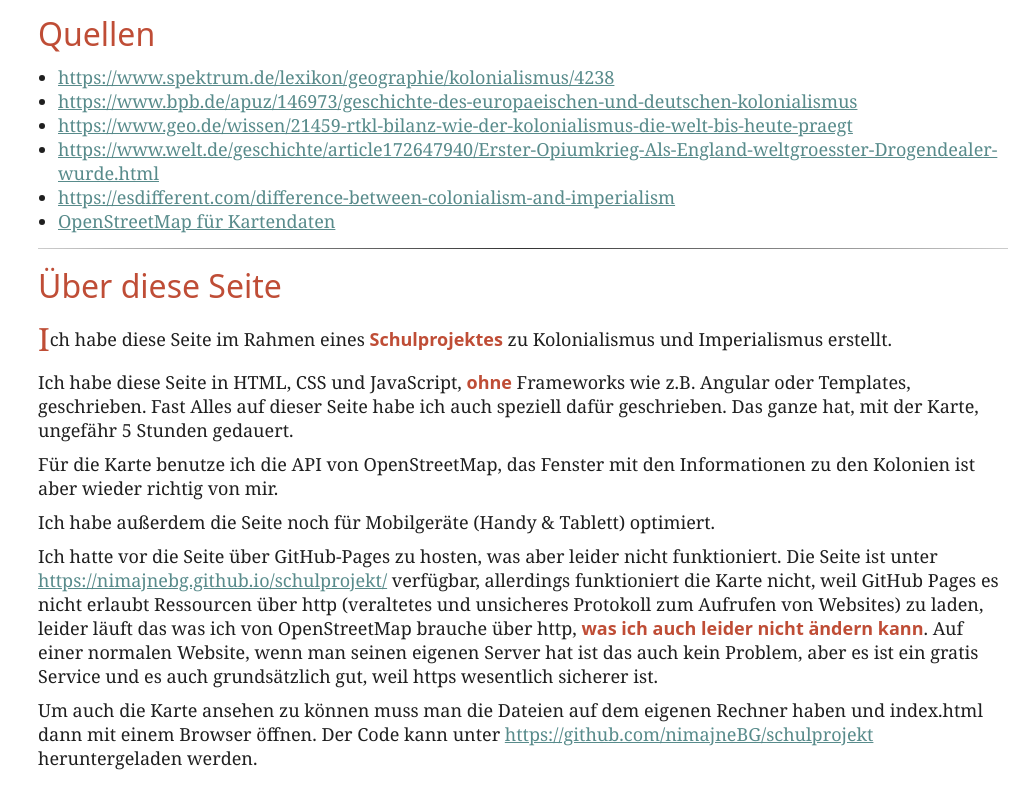
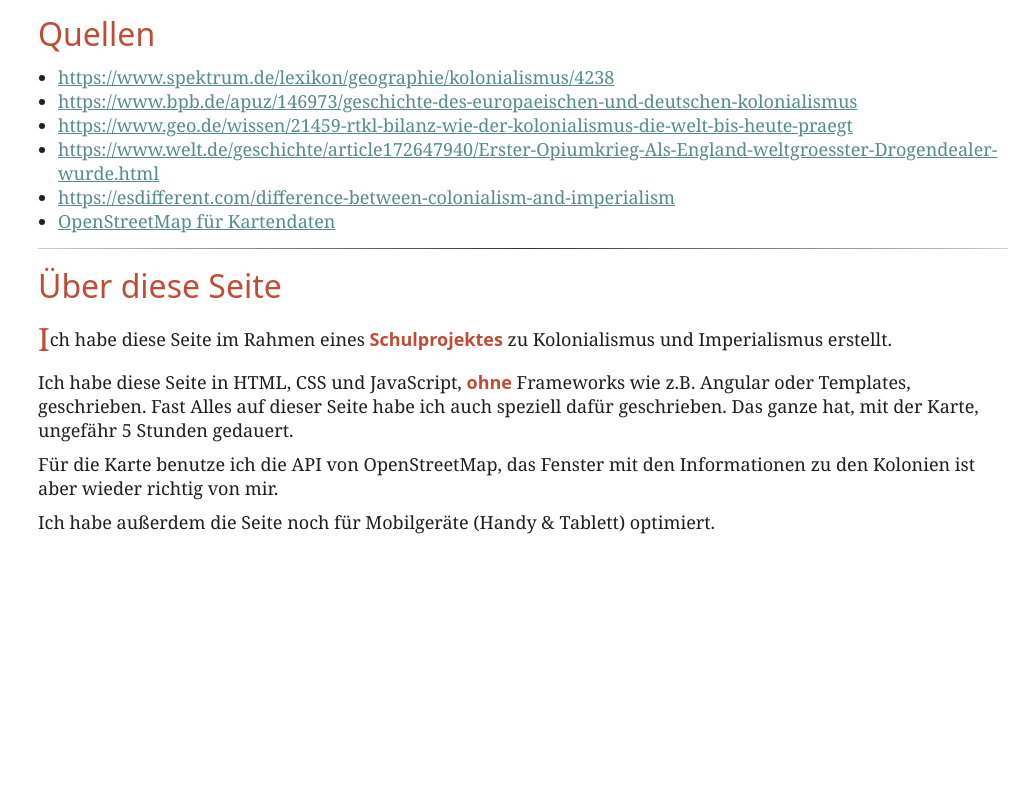
Before and after one commit to nimajneBG/nimajneBG.github.io, a plain HTML site: page schulprojekt/index.html in a window 1280 px wide. Shown: the part 3604-4404 px from the top of the page, without its empty margins (257-1280 px from the left). After the commit the page ends 4168 px from the top, so only its background shows below. Drawn offline with Linux system fonts and the light colour scheme; a script that the page names is missing.

Commit message:
Entfernen der Aussage, die Karte würde auf GitHub Pages nicht funktionieren
Sie funktioniert nämlich perfekt. Wahrscheinlich hast du bloß wieder Probleme mit NoScript.

```diff
--- a/schulprojekt/index.html
+++ b/schulprojekt/index.html
@@ -259,20 +259,6 @@
                 <p>Für die Karte benutze ich die API von OpenStreetMap, das Fenster mit den Informationen zu den
                     Kolonien ist aber wieder richtig von mir.</p>
                 <p>Ich habe außerdem die Seite noch für Mobilgeräte (Handy & Tablett) optimiert.</p>
-                <p>Ich hatte vor die Seite über GitHub-Pages zu hosten, was aber leider nicht funktioniert. Die Seite
-                    ist unter <a href="https://nimajnebg.github.io/schulprojekt/"
-                        class="link">https://nimajnebg.github.io/schulprojekt/</a>
-                    verfügbar, allerdings funktioniert die Karte nicht, weil GitHub Pages es nicht erlaubt Ressourcen
-                    über http (veraltetes und unsicheres Protokoll zum Aufrufen von Websites) zu laden, leider läuft das
-                    was ich
-                    von OpenStreetMap brauche über http, <strong>was ich auch leider nicht ändern kann</strong>. Auf
-                    einer normalen
-                    Website, wenn man seinen eigenen Server hat ist das auch kein Problem, aber es ist ein gratis
-                    Service und es auch grundsätzlich gut, weil https wesentlich sicherer ist.</p>
-                <p>Um auch die Karte ansehen zu können muss man die Dateien auf dem eigenen Rechner haben und index.html
-                    dann mit einem Browser öffnen. Der Code kann unter <a
-                        href="https://github.com/nimajneBG/schulprojekt"
-                        class="link">https://github.com/nimajneBG/schulprojekt</a> heruntergeladen werden.</p>
             </article>
         </section>
 
```
